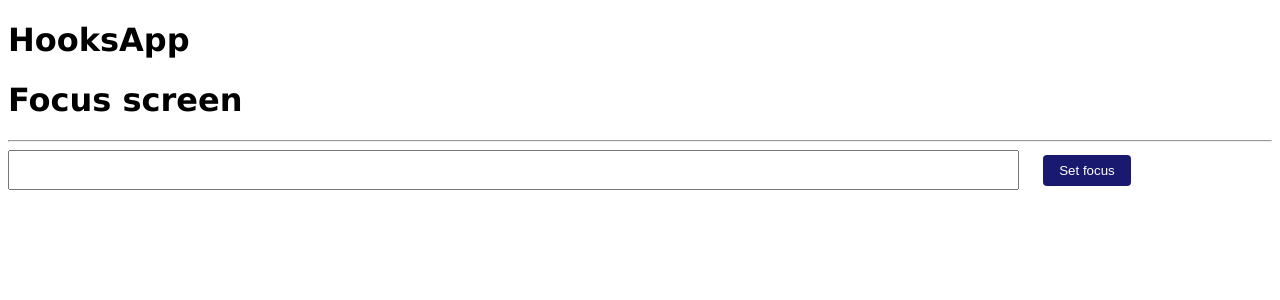
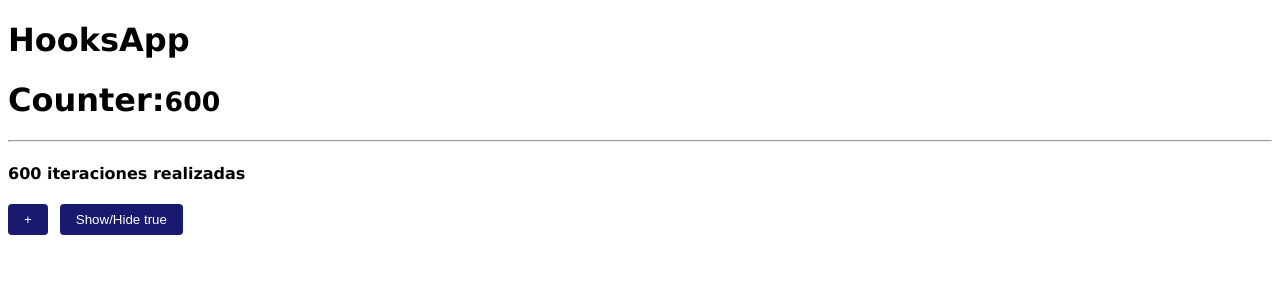
Before and after one commit to JhonEduard26/hooks-app, a React (Vite) app: page / in a window 1280 px wide. Shown: the top 300 px of the page. Built offline with nearby package versions, Linux system fonts and the light colour scheme.

Commit message:
[ADD] memo and use memo of react

```diff
--- /dev/null
+++ b/src/05-useLayoutEffect/Layout.jsx
@@ -0,0 +1,28 @@
+import { Loading } from '../03-examples/loading/Loading'
+import { Quote } from '../03-examples/quote/Quote'
+import { useCounter, useFetch } from '../hooks'
+
+const baseUrl = 'https://www.breakingbadapi.com/api/'
+
+export const Layout = () => {
+
+  const { counter, increment } = useCounter(1)
+  const { data, isLoading, isError } = useFetch(`${baseUrl}quotes/${counter}`)
+  const { author, quote } = !!data && data[0]
+
+  return (
+    <>
+      <div>MultiCustomHooks</div>
+
+      <section>
+        {
+          isLoading
+            ? <Loading />
+            : <Quote quote={quote} author={author} />
+        }
+
+      </section>
+      <button onClick={increment} disabled={isLoading}>Next quote</button>
+    </>
+  )
+}
--- /dev/null
+++ b/src/06-memos/MemoHook.jsx
@@ -0,0 +1,35 @@
+import { useMemo, useState } from 'react'
+import { useCounter } from '../hooks'
+
+const heavyStuff = (iterationNumber = 100) => {
+  for (let i = 0; i < iterationNumber; i++) {
+    console.log('Ahí vamos...')
+  }
+
+  return `${iterationNumber} iteraciones realizadas`
+}
+
+export const MemoHook = () => {
+
+  const { counter, increment } = useCounter(600)
+  const [show, setShow] = useState(true)
+
+  const memorizedValue = useMemo(() => heavyStuff(counter), [counter])
+
+  return (
+    <>
+      <h1>Counter:
+        <small>{counter}</small>
+      </h1>
+      <hr />
+
+      <h4>{memorizedValue}</h4>
+
+      <button onClick={increment}>+</button>
+
+      <button onClick={() => { setShow(s => !s) }}>
+        Show/Hide {JSON.stringify(show)}
+      </button>
+    </>
+  )
+}
--- /dev/null
+++ b/src/06-memos/Memorize.jsx
@@ -0,0 +1,24 @@
+import { useState } from 'react'
+import { useCounter } from '../hooks'
+import { Small } from './Small'
+
+export const Memorize = () => {
+
+  const { counter, increment } = useCounter(10)
+  const [show, setShow] = useState(true)
+
+  return (
+    <>
+      <h1>Counter:
+        <Small value={counter} />
+      </h1>
+      <hr />
+
+      <button onClick={increment}>+</button>
+
+      <button onClick={() => { setShow(s => !s) }}>
+        Show/Hide {JSON.stringify(show)}
+      </button>
+    </>
+  )
+}
--- a/src/App.jsx
+++ b/src/App.jsx
@@ -3,7 +3,10 @@
 // import { FormWithCustomHook } from './02-useEffect/FormWithCustomHook'
 // import { SimpleForm } from './02-useEffect/SimpleForm'
 // import { MultiCustomHooks } from './03-examples/MultiCustomHooks'
-import { FocusScreen } from './04-useRef/FocusScreen'
+// import { FocusScreen } from './04-useRef/FocusScreen'
+// import { Layout } from './05-useLayoutEffect/Layout'
+// import { Memorize } from './06-memos/Memorize'
+import { MemoHook } from './06-memos/MemoHook'
 
 export const App = () => {
   return (
@@ -14,7 +17,10 @@ export const App = () => {
       {/* <SimpleForm /> */}
       {/* <FormWithCustomHook /> */}
       {/* <MultiCustomHooks /> */}
-      <FocusScreen />
+      {/* <FocusScreen /> */}
+      {/* <Layout /> */}
+      {/* <Memorize /> */}
+      <MemoHook />
     </>
   )
 }
```
Also changed, not shown: src/06-memos/Small.jsx (added, +10 -0 lines), src/06-memos/CallBackHook.jsx (added).
